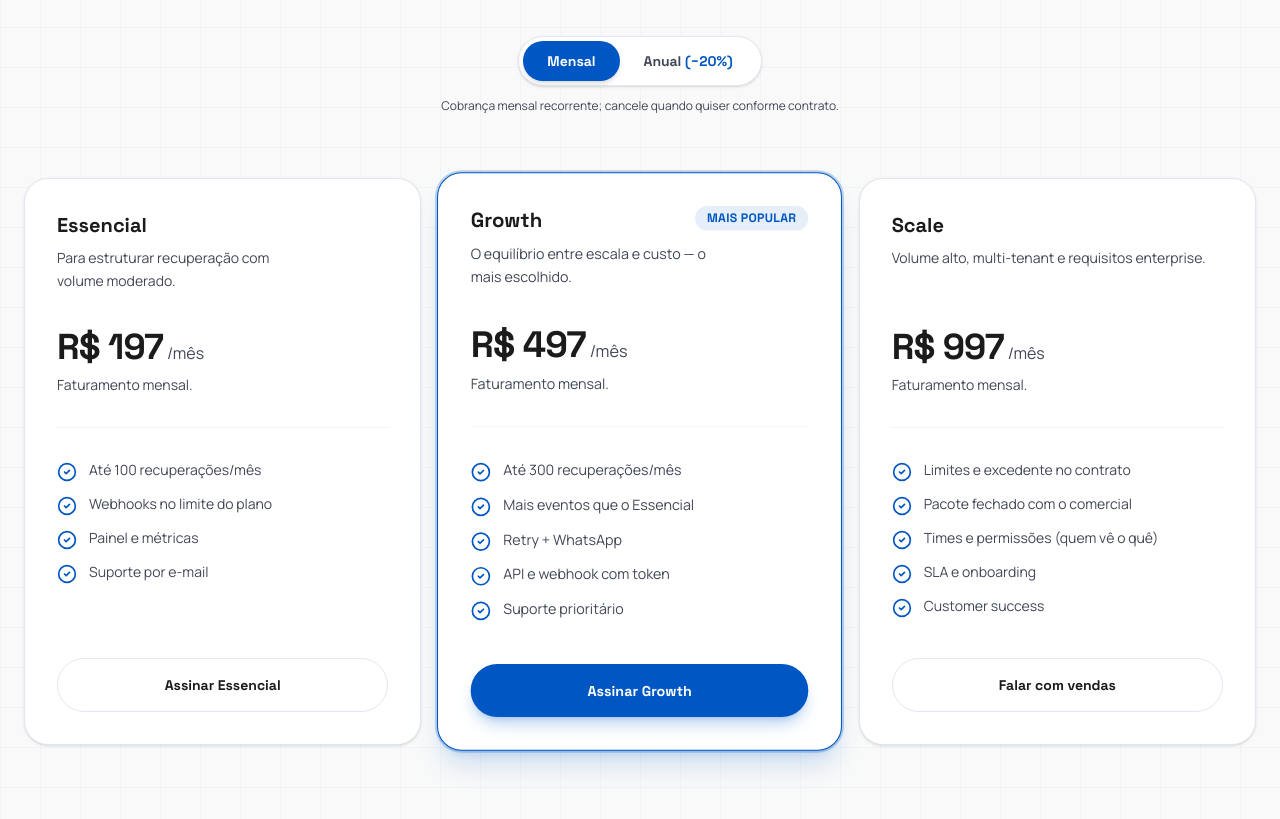
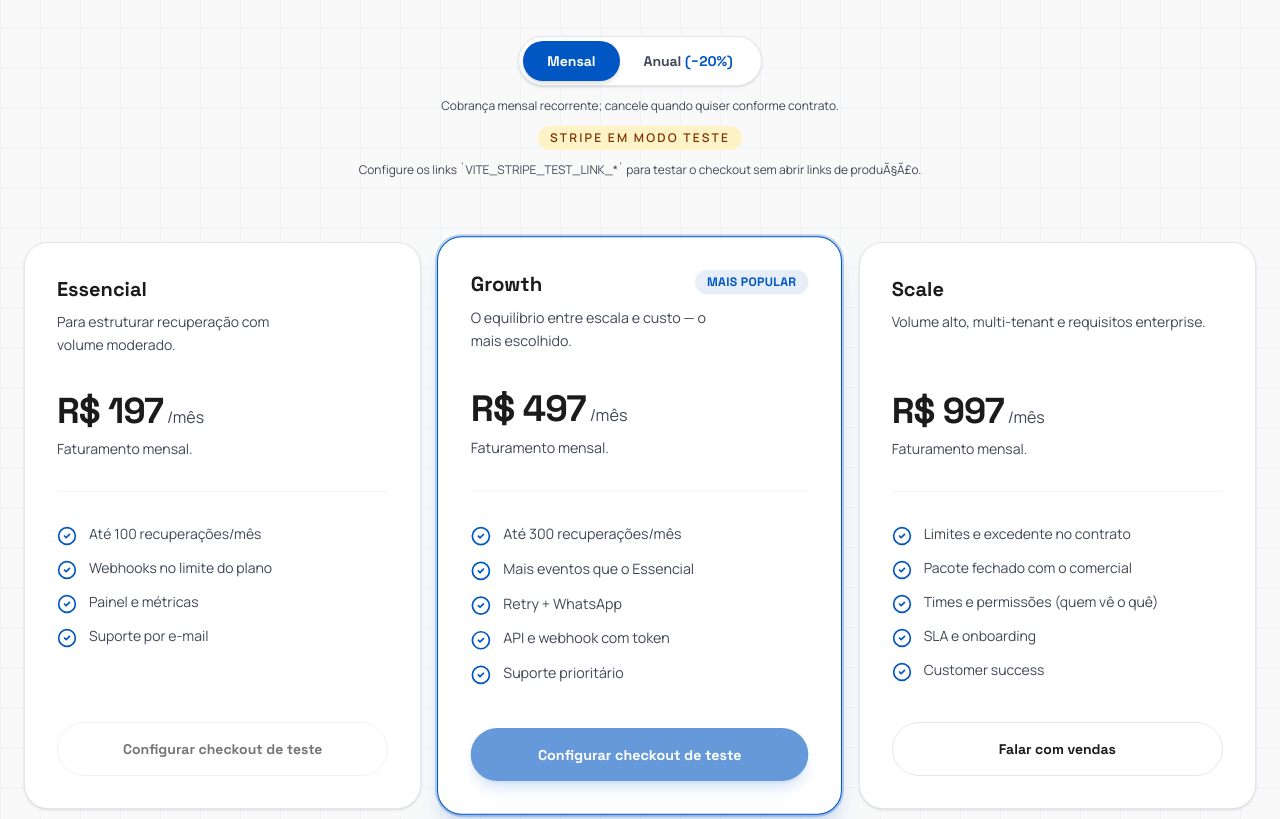
Before and after one commit to aiiobrtech-create/RecPay, a React (Vite) app in the folder recovery-engine/: page / in a window 1280 px wide. Shown: the part 7340-8159 px from the top of the page. Built offline with nearby package versions, Linux system fonts and the light colour scheme; no server answers.

Commit message:
modo teste stripe

```diff
--- a/recovery-engine/src/App.tsx
+++ b/recovery-engine/src/App.tsx
@@ -45,14 +45,43 @@ const DASHBOARD_URL =
   (import.meta.env.VITE_DASHBOARD_URL as string | undefined)?.trim() ||
   (import.meta.env.DEV ? 'http://127.0.0.1:5173' : 'https://app.recpay.com.br');
 
+const STRIPE_MODE = ((): 'test' | 'live' => {
+  const raw = (import.meta.env.VITE_STRIPE_MODE as string | undefined)?.trim().toLowerCase();
+  return raw === 'live' ? 'live' : 'test';
+})();
+
 const STRIPE_CHECKOUT_LINKS = {
-  essential: {
-    monthly: (import.meta.env.VITE_STRIPE_LINK_ESSENTIAL_MONTHLY as string | undefined)?.trim() || '',
-    yearly: (import.meta.env.VITE_STRIPE_LINK_ESSENTIAL_YEARLY as string | undefined)?.trim() || '',
+  test: {
+    essential: {
+      monthly: (import.meta.env.VITE_STRIPE_TEST_LINK_ESSENTIAL_MONTHLY as string | undefined)?.trim() || '',
+      yearly: (import.meta.env.VITE_STRIPE_TEST_LINK_ESSENTIAL_YEARLY as string | undefined)?.trim() || '',
+    },
+    growth: {
+      monthly: (import.meta.env.VITE_STRIPE_TEST_LINK_GROWTH_MONTHLY as string | undefined)?.trim() || '',
+      yearly: (import.meta.env.VITE_STRIPE_TEST_LINK_GROWTH_YEARLY as string | undefined)?.trim() || '',
+    },
   },
-  growth: {
-    monthly: (import.meta.env.VITE_STRIPE_LINK_GROWTH_MONTHLY as string | undefined)?.trim() || '',
-    yearly: (import.meta.env.VITE_STRIPE_LINK_GROWTH_YEARLY as string | undefined)?.trim() || '',
+  live: {
+    essential: {
+      monthly:
+        (import.meta.env.VITE_STRIPE_LIVE_LINK_ESSENTIAL_MONTHLY as string | undefined)?.trim() ||
+        (import.meta.env.VITE_STRIPE_LINK_ESSENTIAL_MONTHLY as string | undefined)?.trim() ||
+        '',
+      yearly:
+        (import.meta.env.VITE_STRIPE_LIVE_LINK_ESSENTIAL_YEARLY as string | undefined)?.trim() ||
+        (import.meta.env.VITE_STRIPE_LINK_ESSENTIAL_YEARLY as string | undefined)?.trim() ||
+        '',
+    },
+    growth: {
+      monthly:
+        (import.meta.env.VITE_STRIPE_LIVE_LINK_GROWTH_MONTHLY as string | undefined)?.trim() ||
+        (import.meta.env.VITE_STRIPE_LINK_GROWTH_MONTHLY as string | undefined)?.trim() ||
+        '',
+      yearly:
+        (import.meta.env.VITE_STRIPE_LIVE_LINK_GROWTH_YEARLY as string | undefined)?.trim() ||
+        (import.meta.env.VITE_STRIPE_LINK_GROWTH_YEARLY as string | undefined)?.trim() ||
+        '',
+    },
   },
 } as const;
 
@@ -240,11 +269,12 @@ const PRICING_PLANS = [
 ] as const;
 
 function resolvePricingHref(planName: (typeof PRICING_PLANS)[number]['name'], cycle: 'monthly' | 'yearly') {
+  const links = STRIPE_CHECKOUT_LINKS[STRIPE_MODE];
   switch (planName) {
     case 'Essencial':
-      return STRIPE_CHECKOUT_LINKS.essential[cycle];
+      return links.essential[cycle];
     case 'Growth':
-      return STRIPE_CHECKOUT_LINKS.growth[cycle];
+      return links.growth[cycle];
     case 'Scale':
       return SALES_CONTACT_URL;
     default:
@@ -1181,6 +1211,7 @@ const FAQ = () => {
 function PricingSection() {
   const enter = useEnterVariants();
   const [cycle, setCycle] = useState<'monthly' | 'yearly'>('monthly');
+  const isStripeTestMode = STRIPE_MODE === 'test';
 
   return (
     <section
@@ -1245,6 +1276,19 @@ function PricingSection() {
                 ? 'Valores por mês equivalente; cobrança única anual no checkout.'
                 : 'Cobrança mensal recorrente; cancele quando quiser conforme contrato.'}
             </p>
+            <p
+              className={cn(
+                'rounded-full px-3 py-1 text-center text-xs font-semibold uppercase tracking-[0.18em]',
+                isStripeTestMode ? 'bg-amber-100 text-amber-900' : 'bg-emerald-100 text-emerald-900',
+              )}
+            >
+              Stripe em modo {isStripeTestMode ? 'teste' : 'live'}
+            </p>
+            {isStripeTestMode ? (
+              <p className="max-w-xl text-center text-xs text-on-surface-variant">
+                Configure os links `VITE_STRIPE_TEST_LINK_*` para testar o checkout sem abrir links de produÃ§Ã£o.
+              </p>
+            ) : null}
           </motion.div>
         </motion.div>
 
@@ -1260,6 +1304,7 @@ function PricingSection() {
             const displayPerMonth = cycle === 'monthly' ? listMonthly : monthlyEquivalent(listMonthly);
             const yearlyTotal = yearlyCharge(listMonthly);
             const href = resolvePricingHref(plan.name, cycle);
+            const isDisabled = !href;
             return (
               <motion.article
                 key={plan.name}
@@ -1309,16 +1354,22 @@ function PricingSection() {
 
                 <a
                   href={href || '#planos'}
+                  aria-disabled={isDisabled}
                   target={href && href.startsWith('http') ? '_blank' : undefined}
                   rel={href && href.startsWith('http') ? 'noreferrer' : undefined}
                   className={cn(
                     'mt-10 block w-full rounded-full py-4 text-center font-headline text-sm font-bold transition-all',
+                    isDisabled && 'cursor-not-allowed opacity-60',
                     plan.highlighted
                       ? 'bg-primary text-white shadow-lg shadow-primary/25 hover:opacity-95'
                       : 'border border-slate-200 bg-white text-on-surface hover:border-primary/40 hover:bg-primary/5',
                   )}
+                  onClick={(event) => {
+                    if (!isDisabled) return;
+                    event.preventDefault();
+                  }}
                 >
-                  {plan.cta}
+                  {isDisabled && plan.name !== 'Scale' ? 'Configurar checkout de teste' : plan.cta}
                 </a>
               </motion.article>
             );
```
Also changed, not shown: 1 other file (tests, documents, lock files or other folders).
